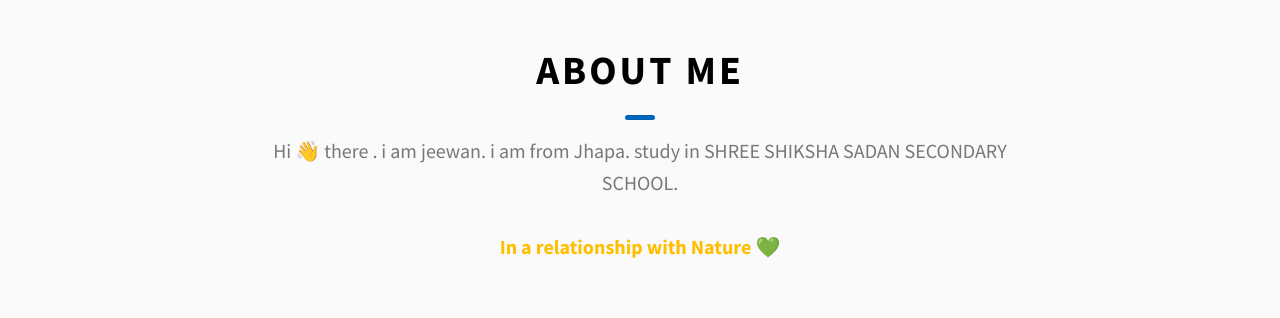
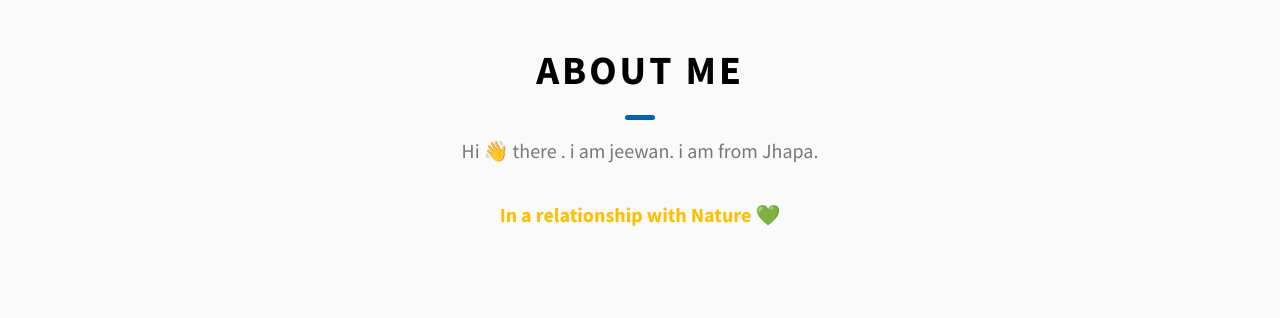
Before and after one commit to Jeewan99/Jiban, a website: page index.html in a window 1280 px wide. Shown: the part 880-1198 px from the top of the page. Drawn offline with Linux system fonts and the light colour scheme.

Commit message:
Update index.html

```diff
--- a/index.html
+++ b/index.html
@@ -180,7 +180,7 @@
           <span class="heading-sec__main">About Me</span>
           <span class="heading-sec__sub">
           Hi 👋 there . i am jeewan. i am from  Jhapa.
-          study in SHREE SHIKSHA SADAN SECONDARY SCHOOL.
+
           <br> <br>  <strong style="color: #FFBF00"> In a relationship with Nature 💚 </strong>
 
           </span>
```
